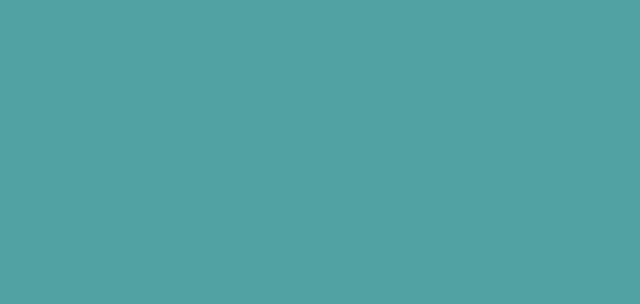
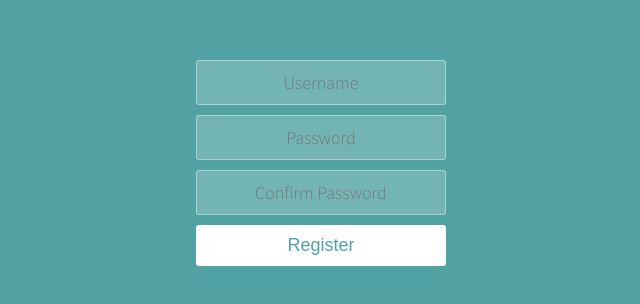
Before and after one commit to TianaVermeulen/ReactPart3, a React (Create React App) app: page / in a window 1280 px wide. Shown: the part 168-472 px from the top of the page, without its empty margins (319-959 px from the left). Built offline with nearby package versions, Linux system fonts and the light colour scheme.

Commit message:
React Conditional Rendering Practice

```diff
--- a/src/components/App.jsx
+++ b/src/components/App.jsx
@@ -1,20 +1,14 @@
 import React from "react";
-import Login from "./Login";
+import Form from "./Form";
 
-var isLoggedIn = true;
-var currentTime = new Date().getHours();
+var userIsRegistered = false;
 
 function App() {
   return (
     <div className="container">
-    {/* Ternary}
-    {/* {isLoggedIn === true ? <h1>Hello</h1> : <Login />} */}
-    {/* AND Operator */}
-    {currentTime > 11 && <h1>Why are you still working?</h1>}
-
-
+      <Form />
     </div>
   );
-};
+}
 
 export default App;
--- /dev/null
+++ b/src/components/Form.jsx
@@ -0,0 +1,14 @@
+import React from "react";
+
+function Form() {
+  return (
+    <form className="form">
+      <input type="text" placeholder="Username" />
+      <input type="password" placeholder="Password" />
+      <input type="password" placeholder="Confirm Password" />
+      <button type="submit">Register</button>
+    </form>
+  );
+}
+
+export default Form;
--- a/src/index.js
+++ b/src/index.js
@@ -3,3 +3,9 @@
 import App from "./components/App";
 
 ReactDOM.render(<App />, document.getElementById("root"));
+
+//Challenge: Without moving the userIsRegistered variable,
+//1. Show Login as the button text if userIsRegistered is true.
+//Show Register as the button text if userIsRegistered is false.
+//2. Only show the Confirm Password input if userIsRegistered is false.
+//Don't show it if userIsRegistered is true.
```
